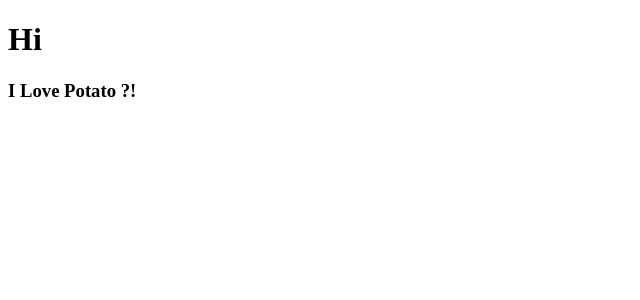
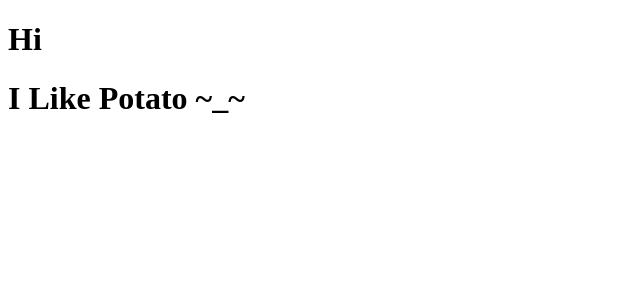
Before and after one commit to eljay0921/react_movie_app, a React (Create React App) app: page / in a window 1280 px wide. Shown: the top 300 px of the page, without its empty margins (0-640 px from the left). Built offline with nearby package versions, Linux system fonts and the light colour scheme.

Commit message:
# 1.3 Understanding Functional Component, Props
JSX, Functional Component, Props를 이해하기 위한 예제

```diff
--- a/src/App.js
+++ b/src/App.js
@@ -1,11 +1,21 @@
 import React from "react";
-import Potato from "./Potato";
+
+function Food(props) {
+  console.log(props);
+  return <h1> I Like Potato ~_~</h1>;
+}
 
 function App() {
   return (
     <div className="App">
       <h1>Hi</h1>
-      <Potato />
+
+      {/* name="kinchi" => HTML 과 같은 형태인데, JSX도 이런 문법을 사용함 : props (properties) */}
+      <Food
+        fav="kimchi"
+        something={true}
+        papapap={["hi", "bye", 1, 2, 3, false]}
+      />
     </div>
   );
 }
--- a/src/Potato.js
+++ /dev/null
@@ -1,7 +0,0 @@
-import React from "react";
-
-function Potato() {
-  return <h3> I Love Potato ?! </h3>;
-}
-
-export default Potato;
```
